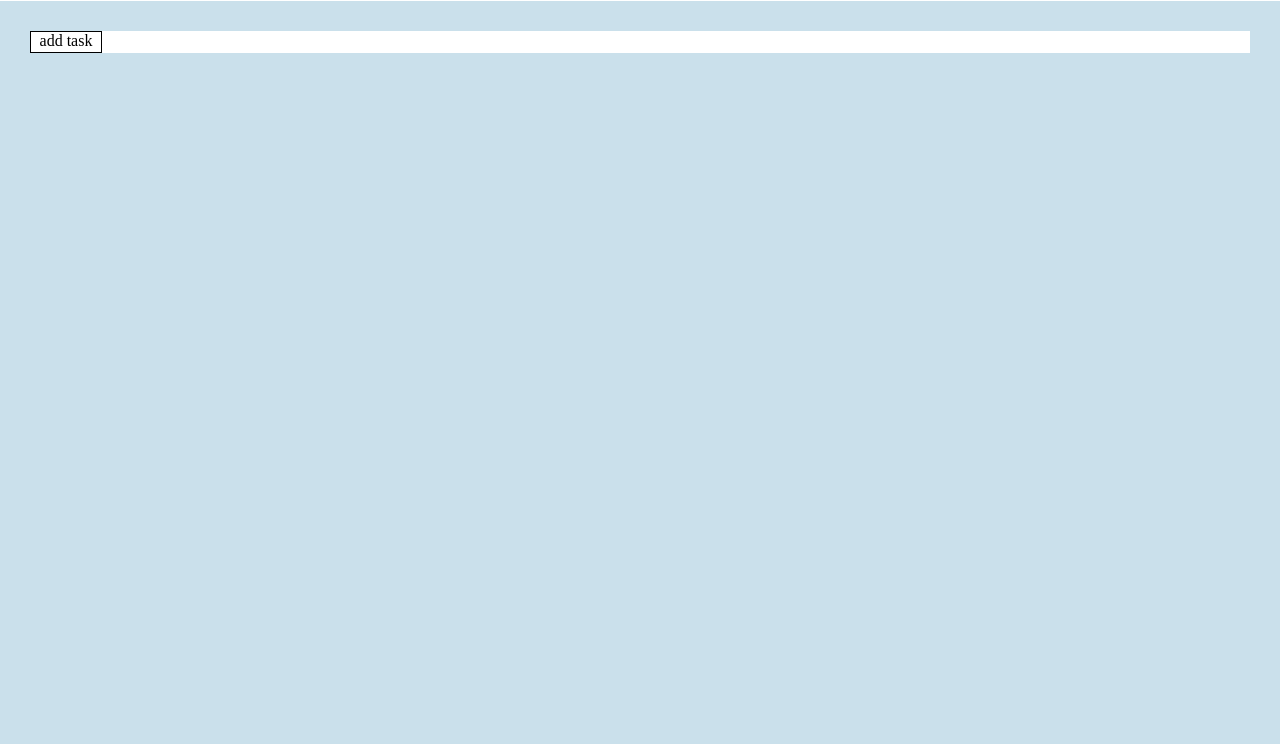
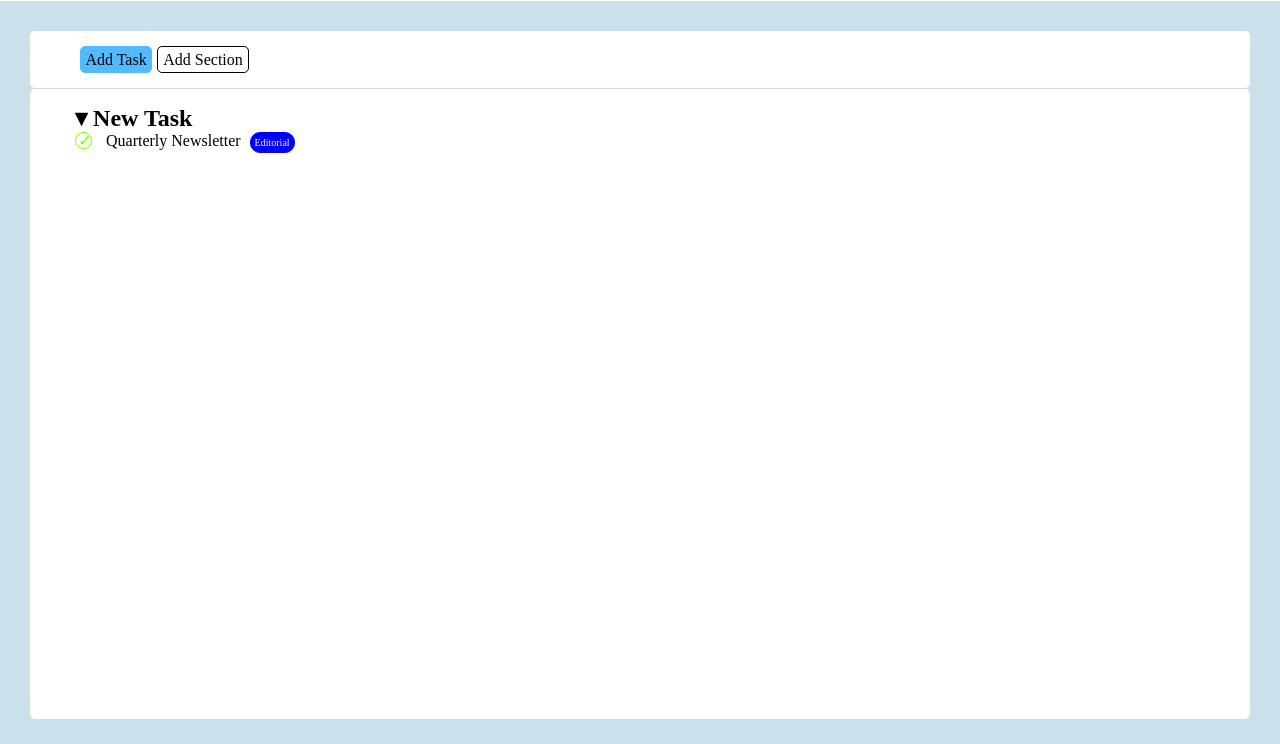
Before and after one commit to IvanVitali89/html-css-toboolist, a plain HTML site: page index.html in a window 1280 px wide. Shown: the part 56-800 px from the top of the page. Drawn offline with Linux system fonts and the light colour scheme.

Commit message:
add new task

```diff
--- a/css/style.css
+++ b/css/style.css
@@ -19,13 +19,98 @@
     background-color: white;
     margin-left: 20px;
     margin: 30px;
+    padding-top: 15px;
+    padding-bottom: 15px;
+    border-radius: 5px;
+    margin-bottom: 1px;
 }
 
 .box {
     border-color: black;
     border: 1px;
     border-style: solid;
-    height: 20px;
+    height: 25px;
     width: 70px;
     text-align: center;
+    border-radius: 5px;
+    line-height: 25px;
+    margin-left: 50px;
+    display: inline-block;
+
 }
+
+.box2 {
+    border-color: black;
+    border: 1px;
+    border-style: solid;
+    height: 25px;
+    width: 90px;
+    text-align: center;
+    border-radius: 5px;
+    line-height: 25px;
+    margin-left: 1px;
+    display: inline-block;
+
+}
+
+#boxblu {
+    background-color: rgb(83, 186, 255);
+    border-color: rgb(83, 186, 255);
+}
+
+.list2 {
+    background-color: white;
+    margin-left: 30px;
+    margin-right: 30px;
+    padding-top: 15px;
+    padding-bottom: 15px;
+    border-radius: 5px;
+    height: 600px;
+
+}
+
+.menu1 {
+    margin-left: 45px;
+}
+
+.markv {
+    border: 1px;
+    height: 15px;
+    width: 15px;
+    border-color: chartreuse;
+    border-style: solid;
+    border-radius: 50%;
+    margin-left: 45px;
+    display: inline-block;
+
+}
+
+
+.colorv {
+    color: chartreuse;
+    width: 1px;
+    height: 1px;
+    line-height: 15px;
+    margin-left: 15%;
+
+}
+
+.tasto{
+    display: inline-block;
+    margin-left: 5px;
+    border: 1px solid;
+    border-radius: 10px;
+    font-size: 10px;
+    background-color: blue;
+    border-color: blue;
+    color: aliceblue;
+    padding: 4px;
+
+}
+
+
+.elenco {
+    display: inline-block;
+    margin-left: 10px;
+    display: inline-block;
+}
--- a/index.html
+++ b/index.html
@@ -1,22 +1,39 @@
 <!DOCTYPE html>
 <html lang="en">
+
 <head>
     <meta charset="UTF-8">
     <meta name="viewport" content="width=device-width, initial-scale=1.0">
     <link rel="stylesheet" href="css/style.css">
     <title>Tooboolist</title>
 </head>
+
 <body class="main">
     <header class="img">
         <img src="img/Toboolist-logo.jpg" alt=" immagine titolo">
     </header>
-    <main >
+    <main>
         <div class="list">
-            <div class="box">add task</div>
+            <div class="box" id="boxblu">Add Task</div>
+            <div class="box2">
+                Add Section
+            </div>
+
+        </div>
+        <div class="list2">
+
+            <h2 class="menu1">&#9662; New Task</h2>
+
+            <div class="markv">
+                <p class="colorv">&#x02713;</p>
+            </div>
+            <div class="elenco"> Quarterly Newsletter</div>
+            <div class="tasto"> Editorial</div>
 
         </div>
 
     </main>
 
 </body>
+
 </html>
```
